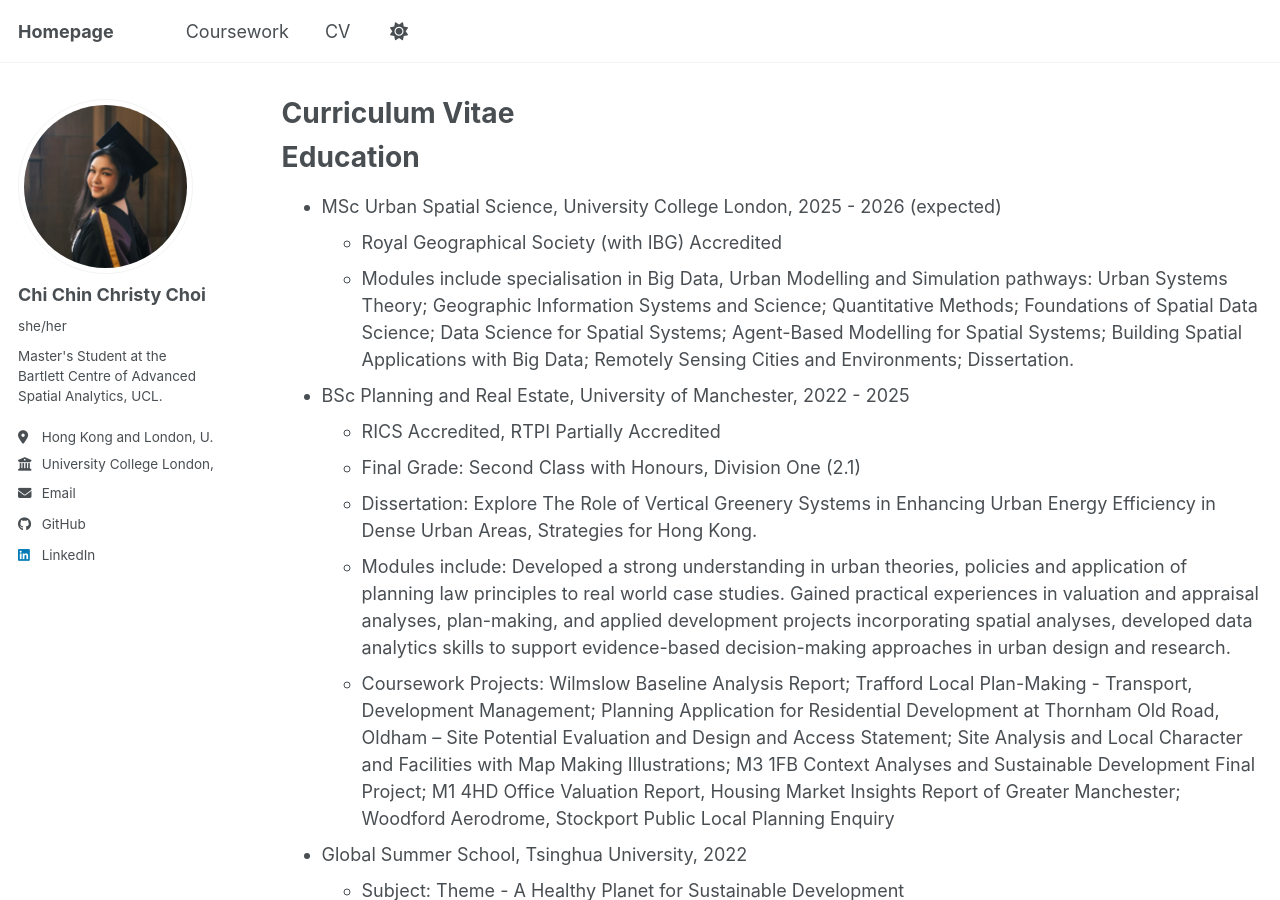
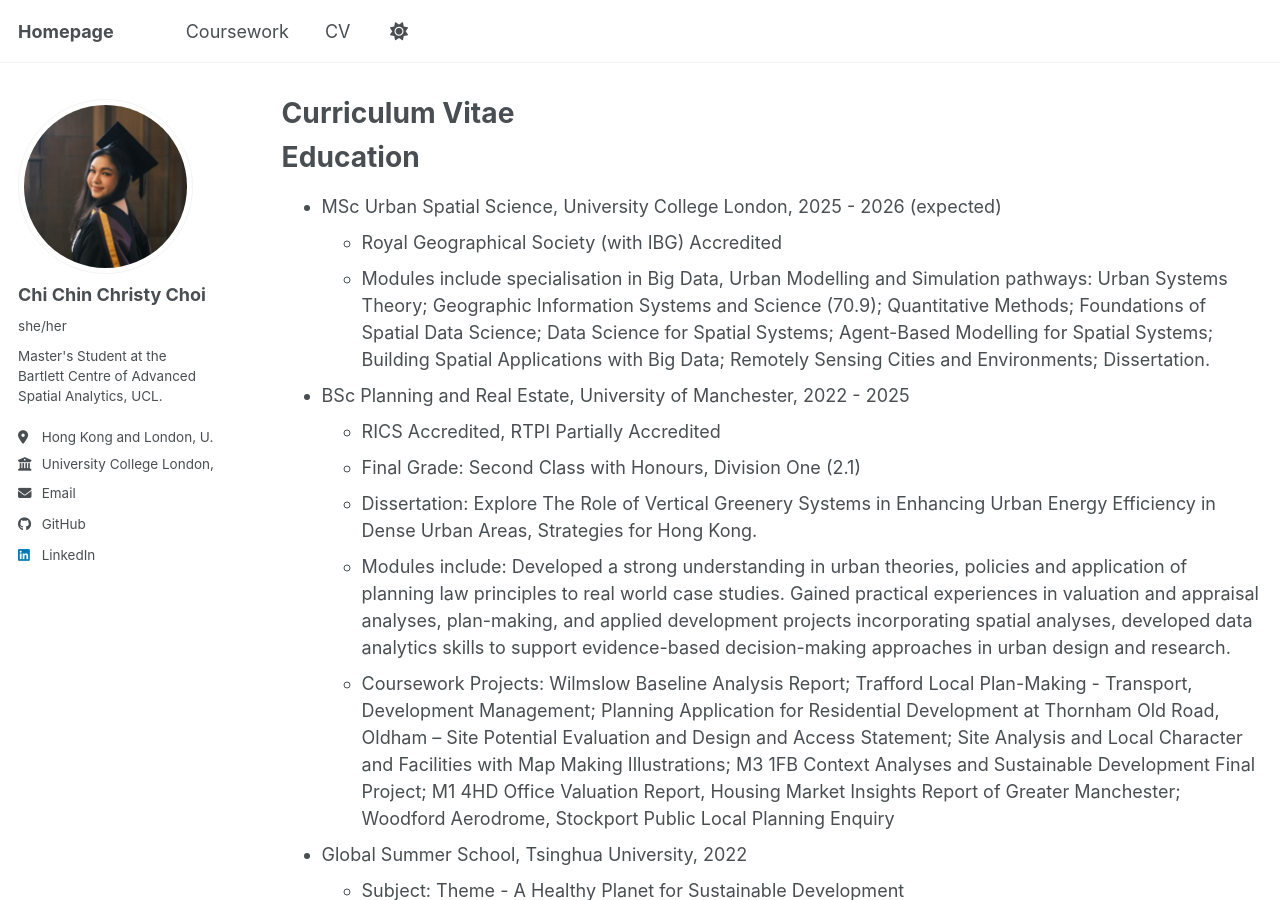
Before and after one commit to christychoicc/christychoicc.github.io, a Jekyll site: the page built from _pages/cv.md, in a window 1280 px wide and 900 px high. Built offline with Jekyll 4.4.1, drawn with Linux system fonts in a browser that asks for light colours; a script bundle is joined from its source files by our own code; library files that are not in the unit come from our copies.

Commit message:
Add grade for Geographic Information Systems module
Updated the grade for Geographic Information Systems and Science module.

```diff
--- a/_pages/cv.md
+++ b/_pages/cv.md
@@ -13,7 +13,7 @@ Education
 ======
 * MSc Urban Spatial Science, University College London, 2025 - 2026 (expected)
   * Royal Geographical Society (with IBG) Accredited
-  * Modules include specialisation in Big Data, Urban Modelling and Simulation pathways: Urban Systems Theory; Geographic Information Systems and Science; Quantitative Methods; Foundations of Spatial Data Science; Data Science for Spatial Systems; Agent-Based Modelling for Spatial Systems; Building Spatial Applications with Big Data; Remotely Sensing Cities and Environments; Dissertation.
+  * Modules include specialisation in Big Data, Urban Modelling and Simulation pathways: Urban Systems Theory; Geographic Information Systems and Science (70.9); Quantitative Methods; Foundations of Spatial Data Science; Data Science for Spatial Systems; Agent-Based Modelling for Spatial Systems; Building Spatial Applications with Big Data; Remotely Sensing Cities and Environments; Dissertation.
 * BSc Planning and Real Estate, University of Manchester, 2022 - 2025
   * RICS Accredited, RTPI Partially Accredited
   * Final Grade: Second Class with Honours, Division One (2.1)
```
